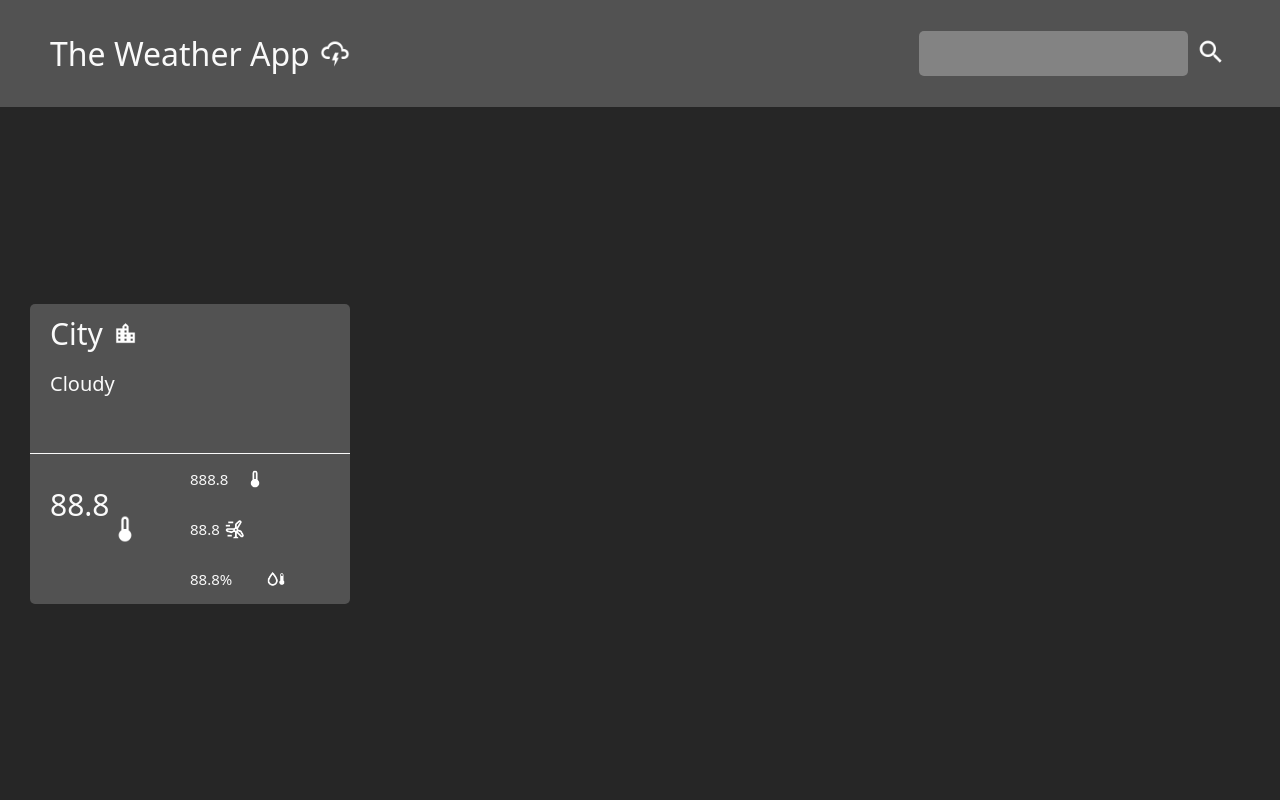
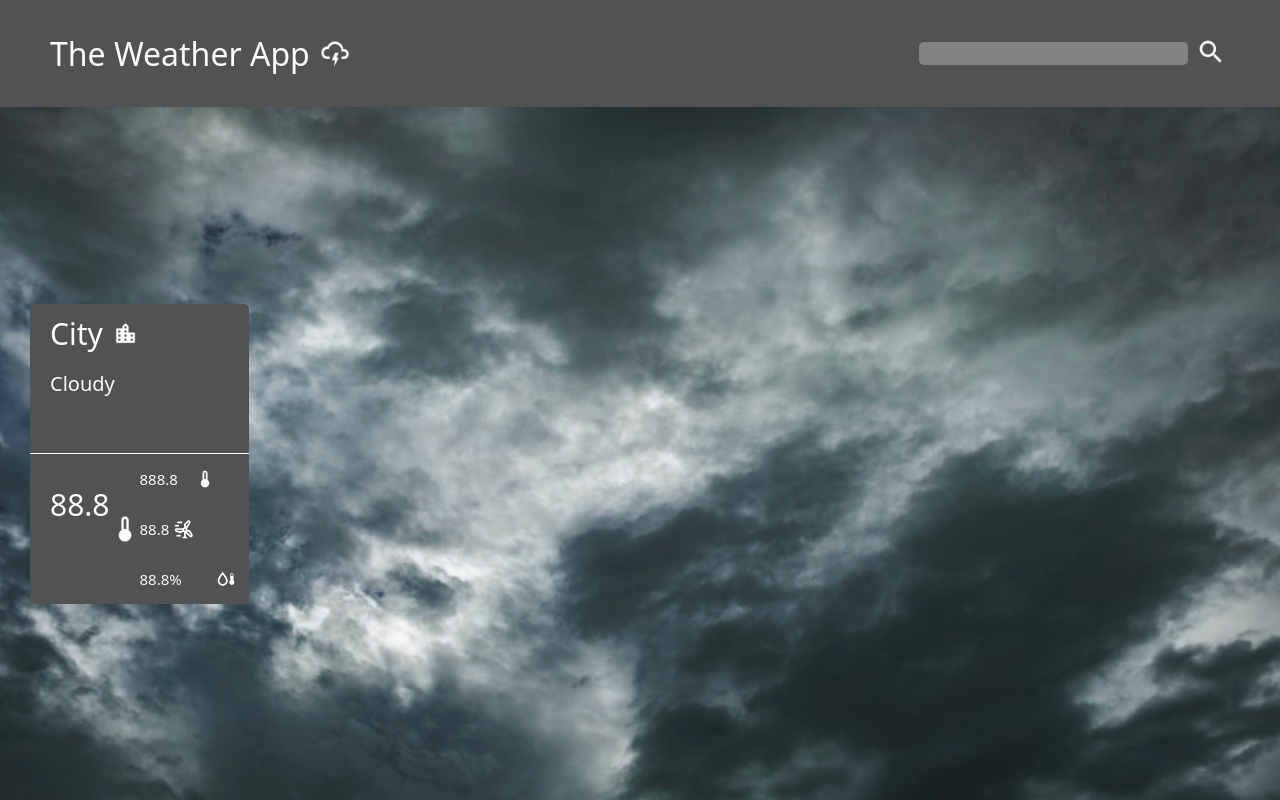
Before and after one commit to zjs6631/WeatherApp, a plain HTML site: page index.html in a window 1280 px wide. Drawn offline with Linux system fonts and the light colour scheme; no server answers.

Commit message:
slight style changes

```diff
--- a/style.css
+++ b/style.css
@@ -22,7 +22,10 @@ body{
 }
 
 #container{
-    background-color: #262626;
+    background-image:url("./images/DarkClouds.jfif");
+
+    background-repeat: no-repeat;
+    background-size: cover;
     grid-row-start: 2;
     grid-row-end: 3;
     display: grid;
@@ -55,7 +58,7 @@ body{
     border-style: none;
     border-radius: 5px;
     grid-column-start: 2;
-    height: 40%;
+    height: 20%;
     align-self: center;
     font-size: 20px;
 
@@ -82,7 +85,7 @@ body{
 
 #today{
     background-color: #525252;
-    width: 50%;
+    width: fit-content;
     max-width: 350px;
     height: auto;
     align-self: center;
```
Also changed, not shown: images/DarkClouds.jfif (added), images/darkCloudy.webp (added).
